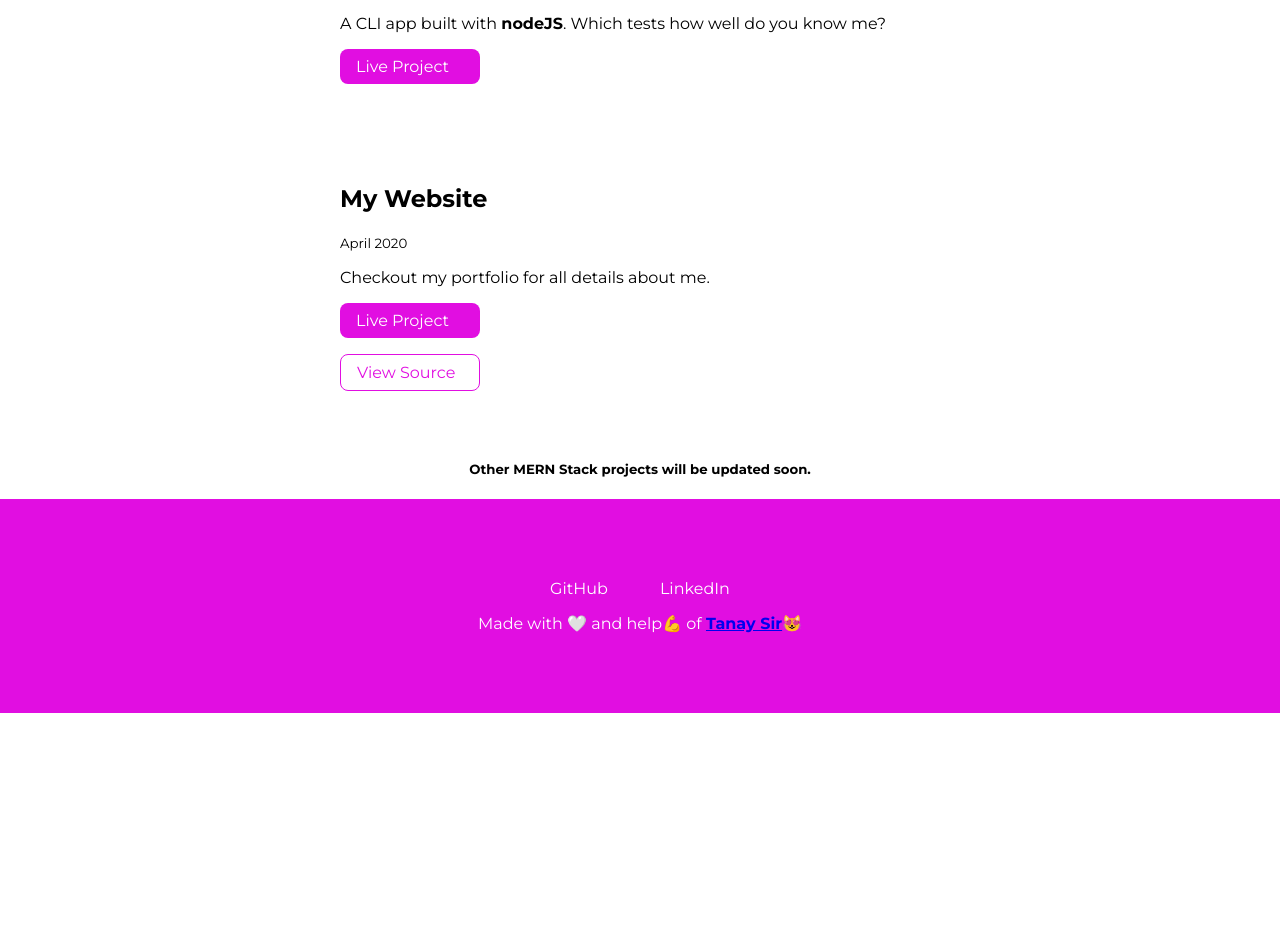
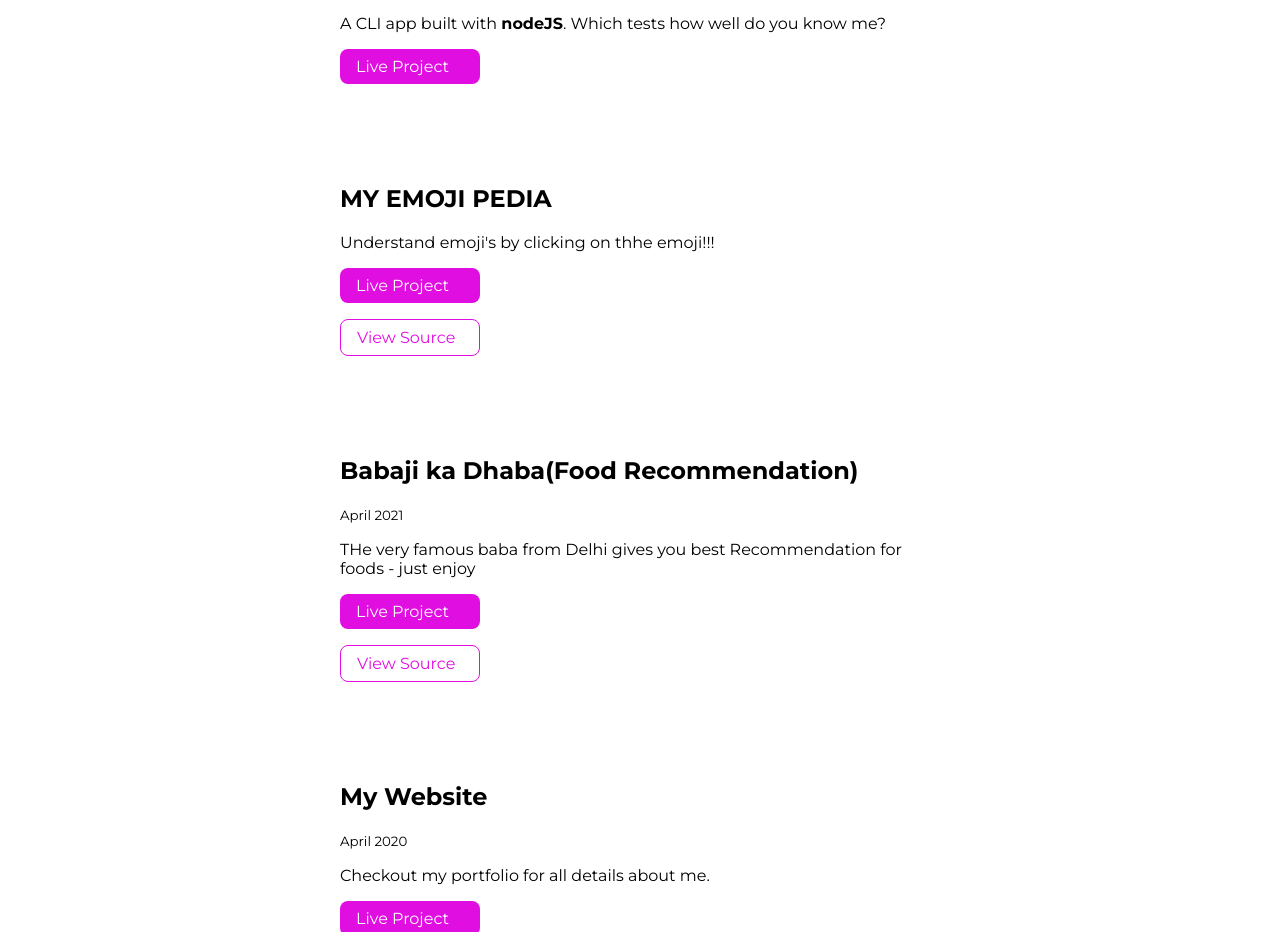
Before and after one commit to devTejas/intro-site, a plain HTML site: page projects.html in a window 1280 px wide. Shown: the part 942-1874 px from the top of the page. Before the commit the page ends 1655 px from the top, so only its background shows below. Drawn offline with Linux system fonts and the light colour scheme.

Commit message:
Update projects.html

```diff
--- a/projects.html
+++ b/projects.html
@@ -75,6 +75,45 @@
           >
         </article>
       </li>
+      <li>
+        <article class="showcase-list container container-center">
+          <h1>MY EMOJI PEDIA</h1>
+          <p>
+            Understand emoji's by clicking on thhe emoji!!!
+          </p>
+
+          <a
+            class="link link-primary"
+            href="https://8sqlz.csb.app/"
+            >Live Project</a
+          >
+          <a
+            class="link link-secondary"
+            href="https://codesandbox.io/s/emoji-wale-babu-8sqlz"
+            >View Source</a
+          >
+        </article>
+      </li>
+      <li>
+        <article class="showcase-list container container-center">
+          <h1>Babaji ka  Dhaba(Food Recommendation)</h1>
+          <small>April 2021</small>
+          <p>
+            THe very famous baba from Delhi gives you best Recommendation for foods - just enjoy
+          </p>
+
+          <a
+            class="link link-primary"
+            href="https://3mein.csb.app/"
+            >Live Project</a
+          >
+          <a
+            class="link link-secondary"
+            href="https://codesandbox.io/s/baba-recommends-3mein"
+            >View Source</a
+          >
+        </article>
+      </li>
 
       <li>
         <article class="showcase-list container container-center">
```
